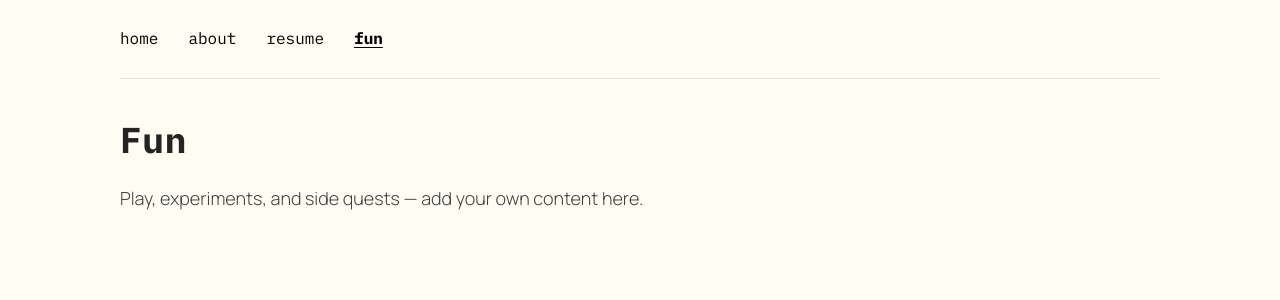
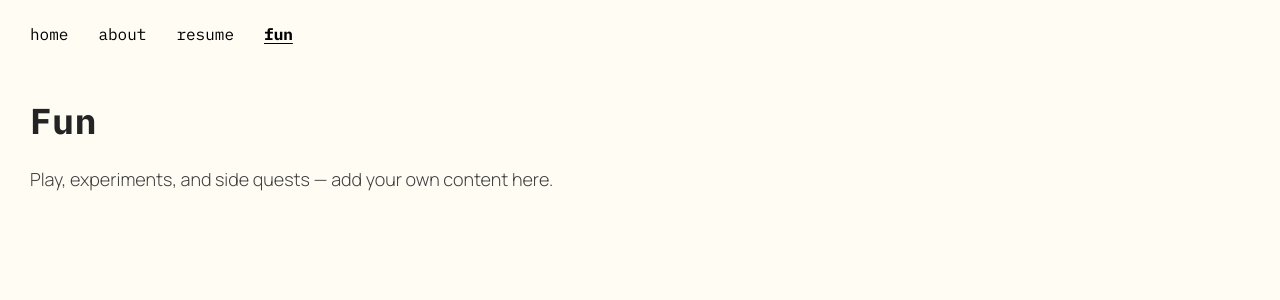
Before and after one commit to keibrdn/portfolio, a React (Vite) app in the folder frontend/: page /fun in a window 1280 px wide. Shown: the top 300 px of the page. Built offline with nearby package versions, Linux system fonts and the light colour scheme; no server answers.

Commit message:
design: match landing nav on Resume and Fun with full-bleed shell
Co-authored-by: Cursor <cursoragent@cursor.com>

```diff
--- a/frontend/src/components/layout/AppShell.css
+++ b/frontend/src/components/layout/AppShell.css
@@ -29,3 +29,13 @@
   flex-direction: column;
   min-height: min-content;
 }
+
+/* Full-bleed shell + landing-style nav; simple pages that aren’t the About grid */
+.appShellMain--fullBleedSimple {
+  padding-top: var(--space-xl);
+  padding-bottom: var(--space-xl);
+  flex: 0 1 auto;
+  display: flex;
+  flex-direction: column;
+  min-height: min-content;
+}
--- a/frontend/src/pages/Fun.jsx
+++ b/frontend/src/pages/Fun.jsx
@@ -3,7 +3,7 @@ import './Fun.css'
 
 export default function Fun() {
   return (
-    <AppShell>
+    <AppShell fullBleed mainClassName="appShellMain--fullBleedSimple">
       <article className="funArticle">
         <h1 className="funTitle">Fun</h1>
         <p className="funLead">Play, experiments, and side quests — add your own content here.</p>
--- a/frontend/src/pages/Resume.jsx
+++ b/frontend/src/pages/Resume.jsx
@@ -3,7 +3,7 @@ import './Resume.css'
 
 export default function Resume() {
   return (
-    <AppShell>
+    <AppShell fullBleed mainClassName="appShellMain--fullBleedSimple">
       <article className="resumeArticle">
         <h1 className="resumeTitle">Resume</h1>
         <p className="resumeLead">
```
